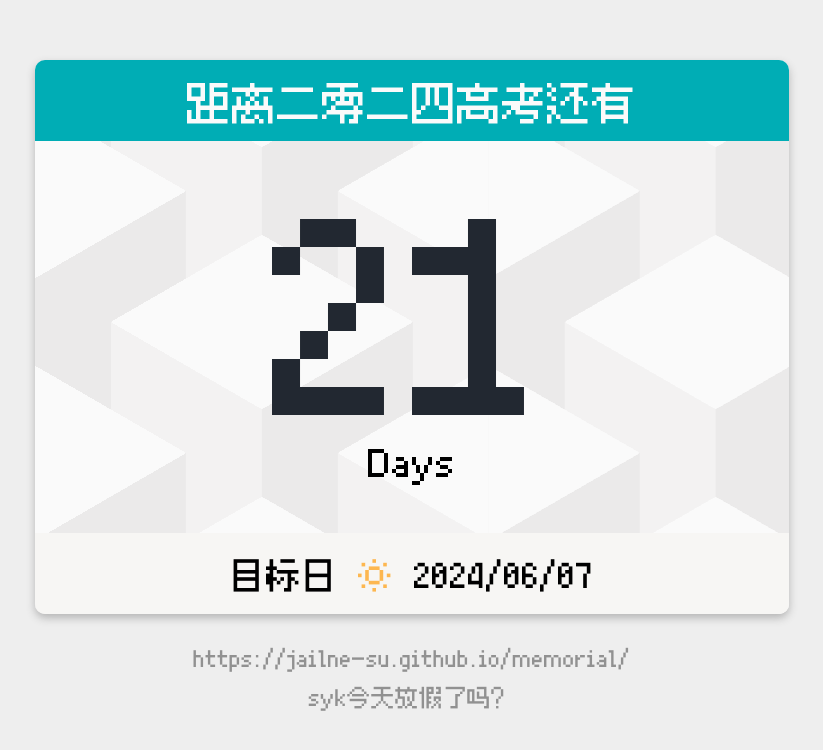
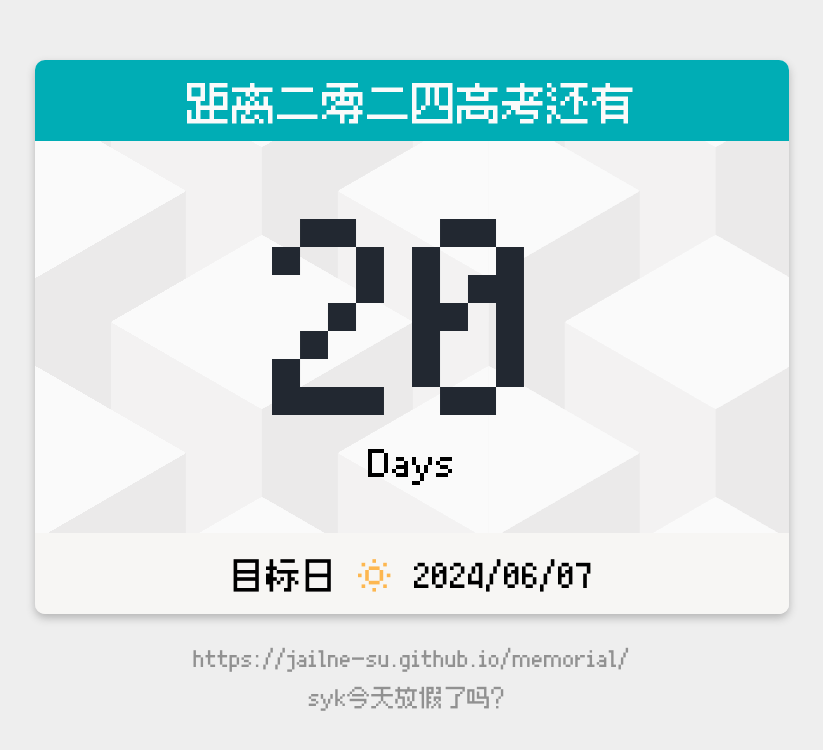
Before and after one commit to diredocks/memorial, a plain HTML site: page index.html in a window 1280 px wide. Shown: the whole page, without its empty margins (228-1051 px from the left). Drawn offline with Linux system fonts and the light colour scheme.

Commit message:
fix: wrong date

```diff
--- a/index.html
+++ b/index.html
@@ -26,7 +26,7 @@
         <p class="website-info">https://jailne-su.github.io/memorial/<br>syk今天放假了吗？</p>
         <script>
             // 目标日期（格式：年-月-日）
-            var targetDate = '2024-06-07';
+            var targetDate = '2024-06-06';
 
             function updateCountdown() {
                 var now = new Date();
```
